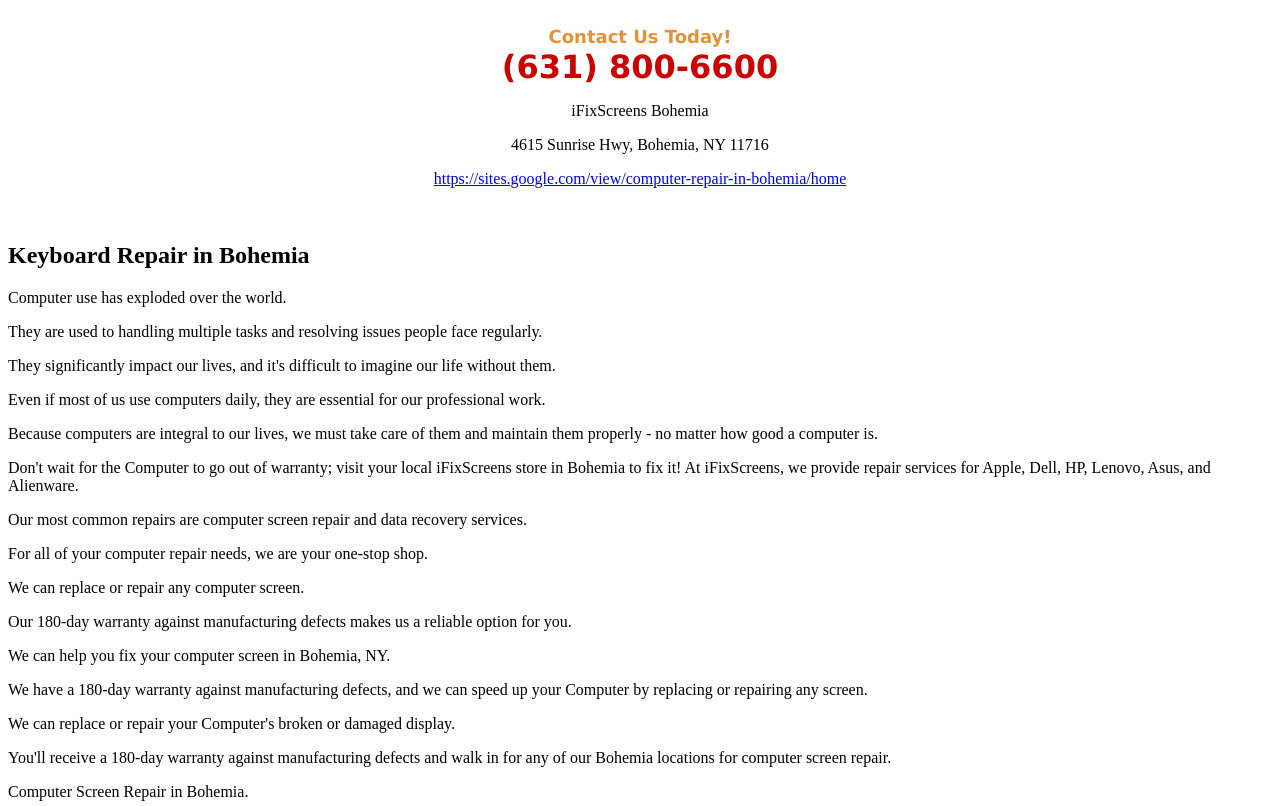
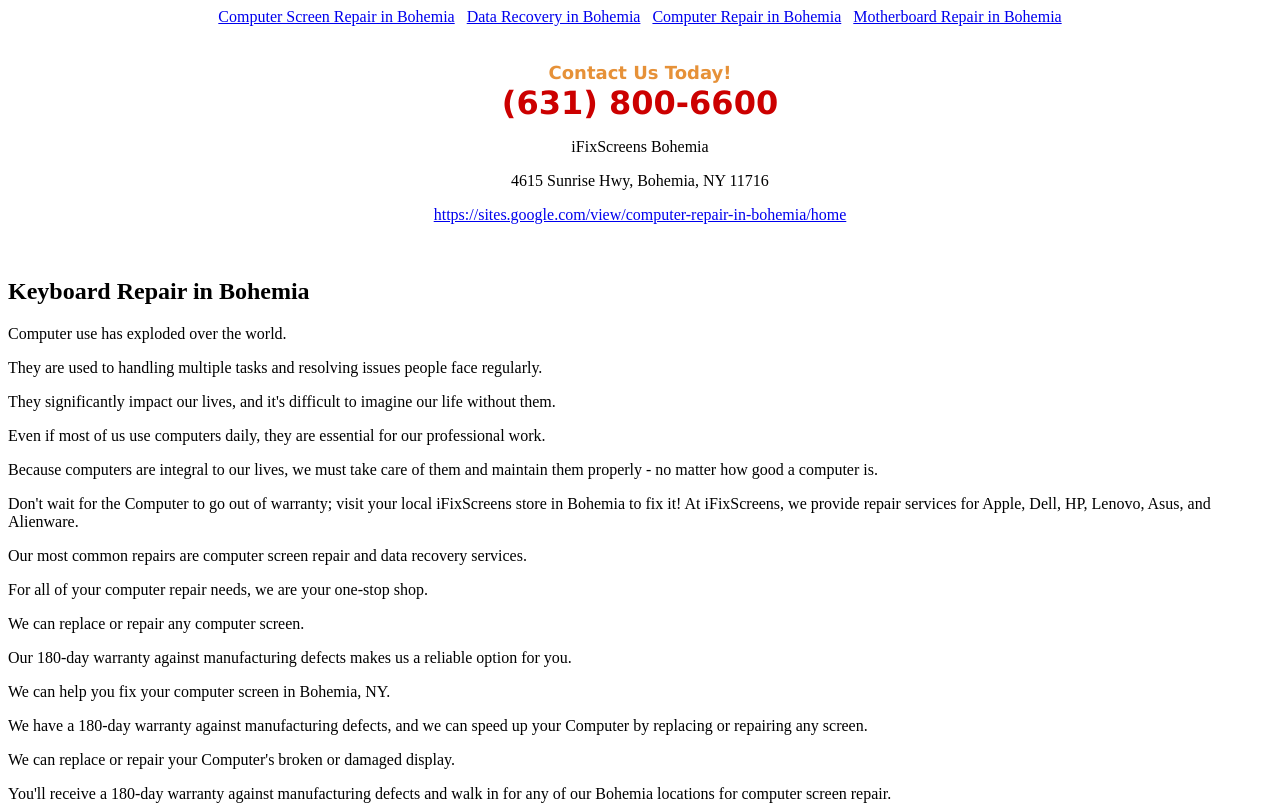
Before and after one commit to iFix786/computer-repair-in-bohemia, a plain HTML site: page KeyboardRepairinBohemia.html in a window 1280 px wide. Shown: the top 806 px of the page. Drawn offline with Linux system fonts and the light colour scheme.

Commit message:
Update KeyboardRepairinBohemia.html

```diff
--- a/KeyboardRepairinBohemia.html
+++ b/KeyboardRepairinBohemia.html
@@ -1,4 +1,12 @@
-<!DOCTYPE html><html><body><div class="sites-embed-align-center-wrapping-off"><div class="sites-embed-border-on sites-embed sites-embed-full-width" style="width:100%;"><div class="sites-embed-content sites-embed-type-text"><div class="sites-embed-content-textbox"><div dir="ltr"><div style="text-align:center"><br><span style="color:rgb(230,145,56)"><b><font size="4"><span style="font-family:verdana,sans-serif">Contact Us Today!</span></font></b></span><br><span style="color:rgb(204,0,0)"><b><font size="6"><span style="font-family:verdana,sans-serif">(631) 800-6600</span></font></b></span><br><p>iFixScreens Bohemia</p><p>4615 Sunrise Hwy, Bohemia, NY 11716</p><p><a href="https://sites.google.com/view/computer-repair-in-bohemia/home" target="_blank">https://sites.google.com/view/computer-repair-in-bohemia/home</a></p><br></div></div></div></div></div></div><h2>Keyboard Repair in Bohemia</h2>Computer use has exploded over the world. <p>They are used to handling multiple tasks and resolving issues people face regularly. <p>They significantly impact our lives, and it's difficult to imagine our life without them. <p>Even if most of us use computers daily, they are essential for our professional work. <p>Because computers are integral to our lives, we must take care of them and maintain them properly - no matter how good a computer is. <p>Don't wait for the Computer to go out of warranty; visit your local iFixScreens store in Bohemia to fix it!
+<!DOCTYPE html><html><body>
+   <div style="text-align: center;">
+        <a href="./ComputerScreenRepairinBohemia.html">Computer Screen Repair in Bohemia</a>&nbsp&nbsp
+        <a href="./DataRecoveryinBohemia.html">Data Recovery in Bohemia</a>&nbsp&nbsp
+        <a href="./index.html">Computer Repair in Bohemia</a>&nbsp&nbsp
+        <a href="./MotherboardrepairserviceinBohemia.html">Motherboard Repair in Bohemia</a>
+    </div><br/>
+
+  <div class="sites-embed-align-center-wrapping-off"><div class="sites-embed-border-on sites-embed sites-embed-full-width" style="width:100%;"><div class="sites-embed-content sites-embed-type-text"><div class="sites-embed-content-textbox"><div dir="ltr"><div style="text-align:center"><br><span style="color:rgb(230,145,56)"><b><font size="4"><span style="font-family:verdana,sans-serif">Contact Us Today!</span></font></b></span><br><span style="color:rgb(204,0,0)"><b><font size="6"><span style="font-family:verdana,sans-serif">(631) 800-6600</span></font></b></span><br><p>iFixScreens Bohemia</p><p>4615 Sunrise Hwy, Bohemia, NY 11716</p><p><a href="https://sites.google.com/view/computer-repair-in-bohemia/home" target="_blank">https://sites.google.com/view/computer-repair-in-bohemia/home</a></p><br></div></div></div></div></div></div><h2>Keyboard Repair in Bohemia</h2>Computer use has exploded over the world. <p>They are used to handling multiple tasks and resolving issues people face regularly. <p>They significantly impact our lives, and it's difficult to imagine our life without them. <p>Even if most of us use computers daily, they are essential for our professional work. <p>Because computers are integral to our lives, we must take care of them and maintain them properly - no matter how good a computer is. <p>Don't wait for the Computer to go out of warranty; visit your local iFixScreens store in Bohemia to fix it!
 
 At iFixScreens, we provide repair services for Apple, Dell, HP, Lenovo, Asus, and Alienware. <p>Our most common repairs are computer screen repair and data recovery services. <p>For all of your computer repair needs, we are your one-stop shop. <p>We can replace or repair any computer screen. <p>Our 180-day warranty against manufacturing defects makes us a reliable option for you.
 <p>
```
